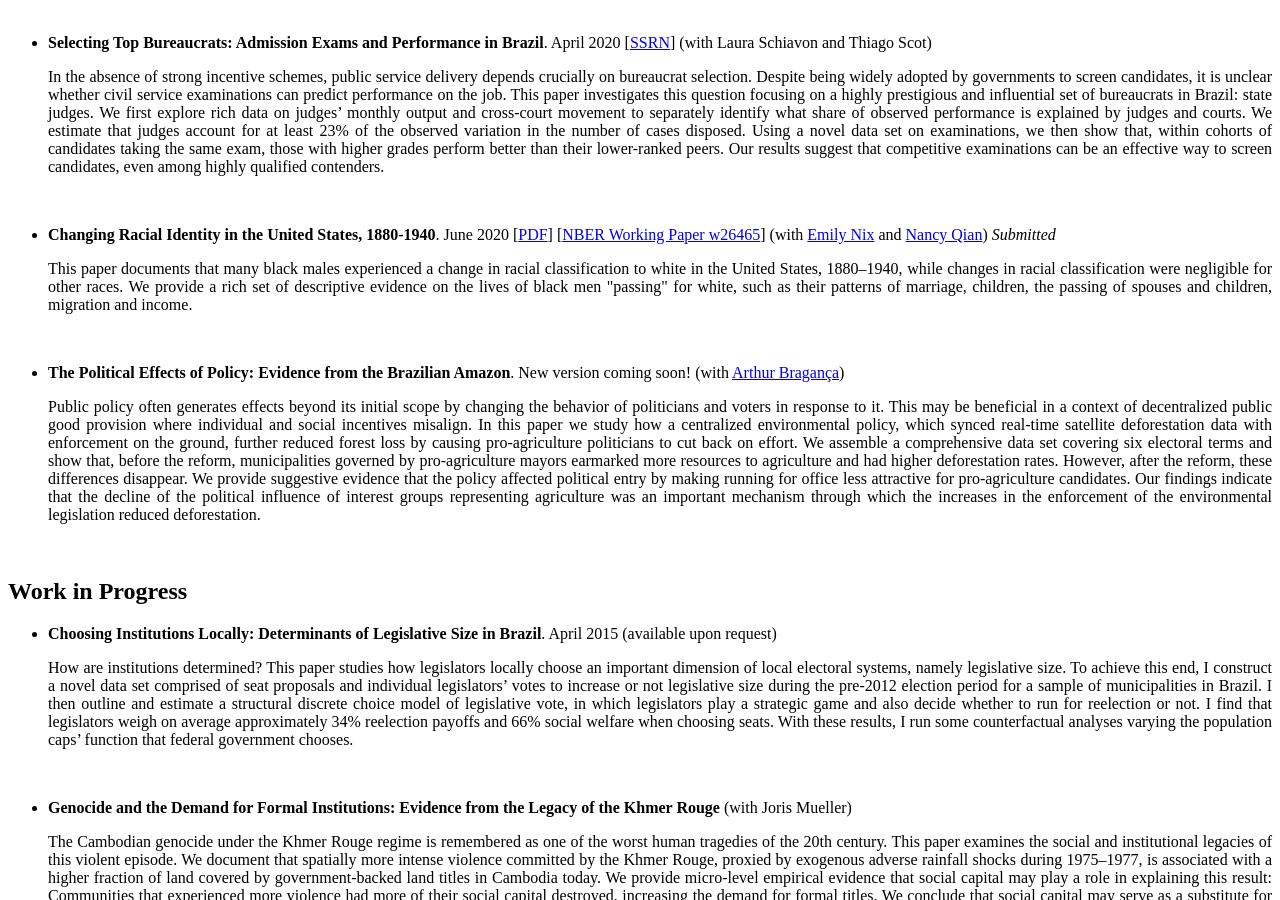
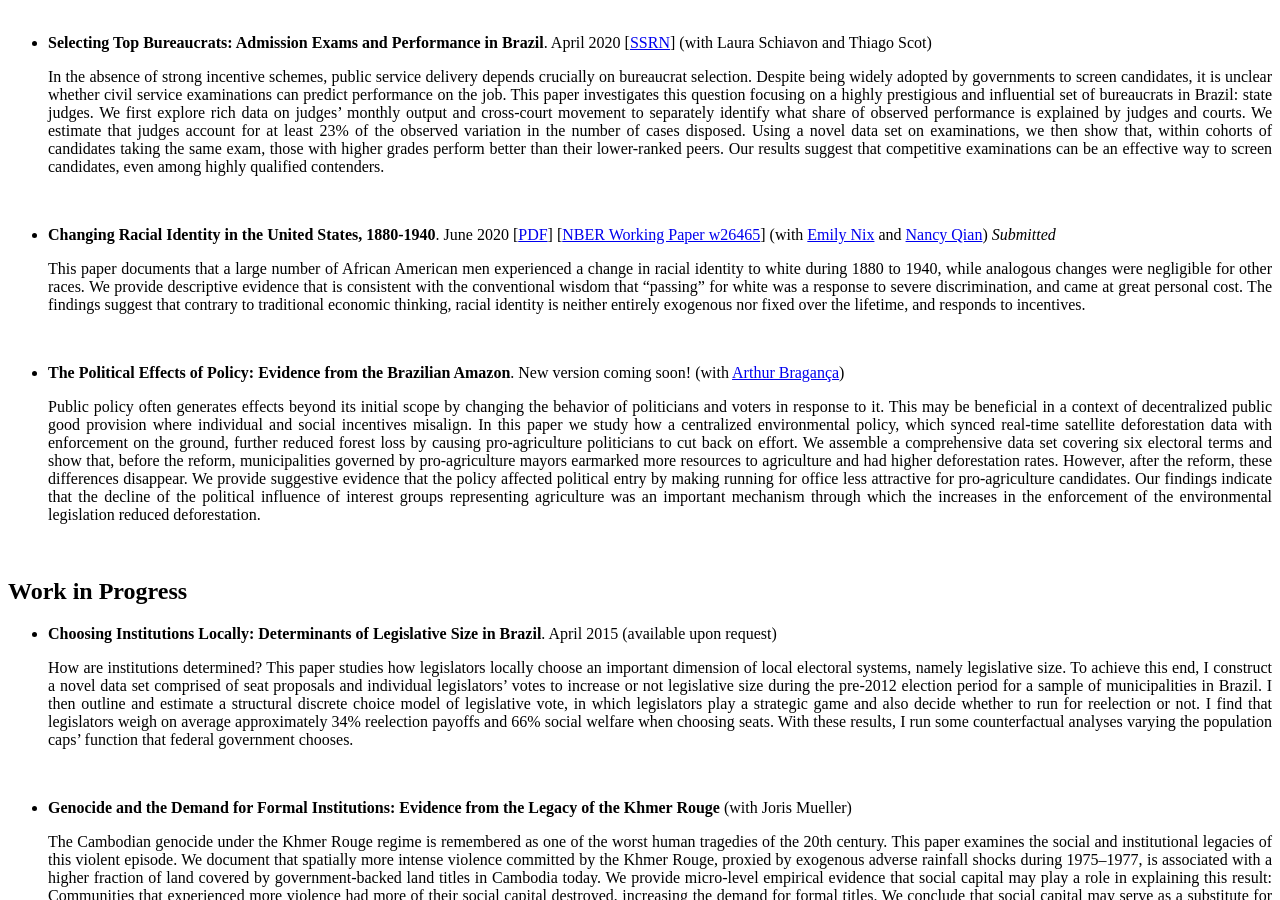
Before and after one commit to rdahis/rdahis.github.io, a Jekyll site: the page built from 1-research.md, in a window 1280 px wide and 900 px high, scrolled down 547 px. Built offline with Jekyll 4.4.1, drawn with Linux system fonts in a browser that asks for light colours; a script that is not in the unit is left out.

Commit message:
Updates passing abstract.

```diff
--- a/1-research.md
+++ b/1-research.md
@@ -29,7 +29,7 @@ permalink: /research/
 <br>
 - **Changing Racial Identity in the United States, 1880-1940**. June 2020 [[PDF](/files/papers/DNQ_2020_0608_FINAL.pdf){:target="_blank"}] [[NBER Working Paper w26465](https://www.nber.org/papers/w26465){:target="_blank"}] (with [Emily Nix](https://sites.google.com/site/emilyenix/){:target="_blank"} and [Nancy Qian](https://www.kellogg.northwestern.edu/faculty/qian/){:target="_blank"}) _Submitted_
 
-   <p style="text-align: justify;"> This paper documents that many black males experienced a change in racial classification to white in the United States, 1880–1940, while changes in racial classification were negligible for other races. We provide a rich set of descriptive evidence on the lives of black men "passing" for white, such as their patterns of marriage, children, the passing of spouses and children, migration and income. </p>
+   <p style="text-align: justify;"> This paper documents that a large number of African American men experienced a change in racial identity to white during 1880 to 1940, while analogous changes were negligible for other races. We provide descriptive evidence that is consistent with the conventional wisdom that “passing” for white was a response to severe discrimination, and came at great personal cost. The findings suggest that contrary to traditional economic thinking, racial identity is neither entirely exogenous nor fixed over the lifetime, and responds to incentives. </p>
 
 <br>
 - **The Political Effects of Policy: Evidence from the Brazilian Amazon**. New version coming soon! (with [Arthur Bragança](https://arthurbraganca.com/){:target="_blank"})
```
